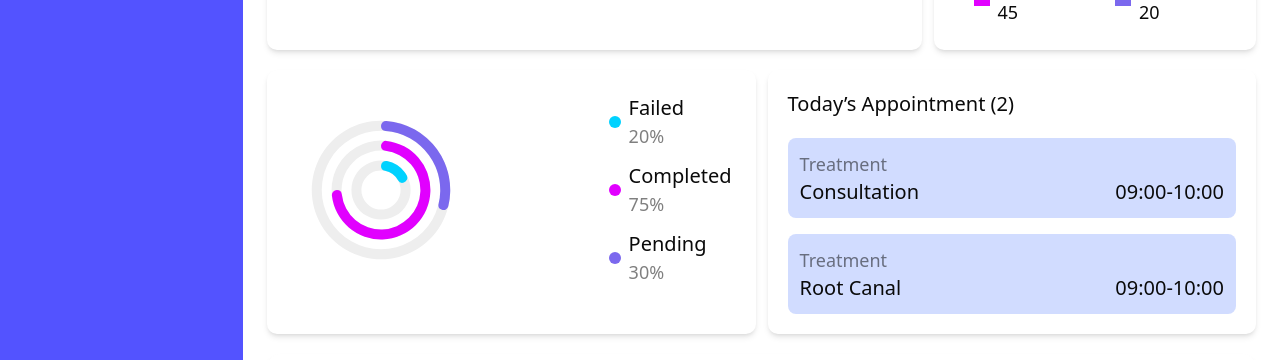
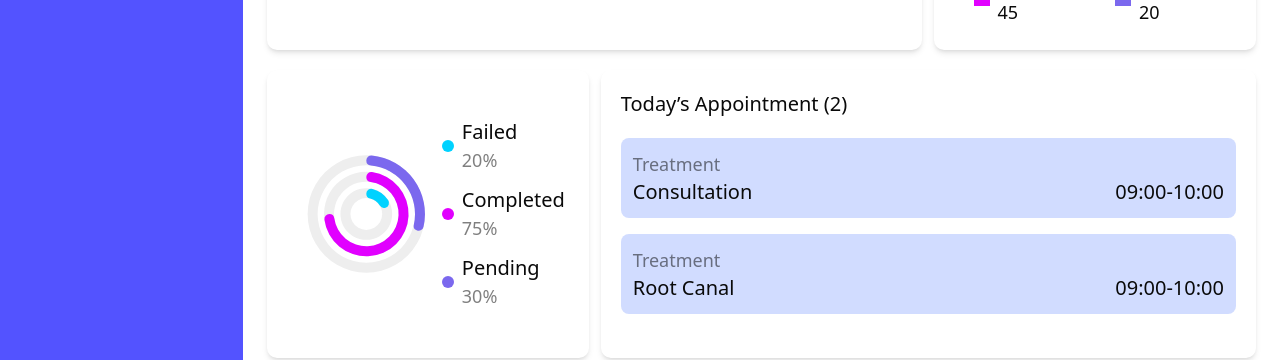
Before and after one commit to quantum-builds/aspire-consent, a Next.js app: page /dentist/dashboard in a window 1280 px wide. Shown: the part 592-952 px from the top of the page. Built offline with nearby package versions, Linux system fonts and the light colour scheme.

Commit message:
feat:forgot-password

```diff
--- a/src/app/dentist/(with-layout)/dashboard/components/RadialProgressChart.tsx
+++ b/src/app/dentist/(with-layout)/dashboard/components/RadialProgressChart.tsx
@@ -57,7 +57,7 @@
   return (
     <div className="w-full p-6 bg-white rounded-lg shadow-md h-full my-auto ">
       <div className="flex items-center justify-between flex-row md:flex-col lg:flex-row ">
-        <div className="w-[180px] h-[180px] relative">
+        <div className="w-[180px] h-[180px] xl:w-60 xl:h-60 relative">
           <ResponsiveContainer width="100%" height="100%">
             <RadialBarChart
               innerRadius="30%"
@@ -84,7 +84,7 @@
           </ResponsiveContainer>
         </div>
 
-        <div className="flex flex-col md:flex-row lg:flex-col 2xl:flex-row mx-0 2xl:mx-auto gap-3">
+        <div className="flex flex-col md:flex-row lg:flex-col gap-3">
           {data.map((entry, index) => (
             <div key={index} className="flex items-center gap-2">
               <div
--- a/src/app/dentist/(with-layout)/dashboard/page.tsx
+++ b/src/app/dentist/(with-layout)/dashboard/page.tsx
@@ -62,13 +62,13 @@
             <RadialProgressChart />
           </div>
         </div>
-        <div className="hidden lg:grid grid-cols-2 col-span-3 gap-3">
+        <div className="hidden lg:grid grid-cols-2 xl:grid-cols-3 col-span-3 gap-3">
           {/*  */}
-          <div className="">
+          <div className="col-span-1">
             <RadialProgressChart />
           </div>
           {/*  */}
-          <div className="">
+          <div className="col-span-1 xl:col-span-2">
             <AppointmentCard />
           </div>
         </div>
--- a/src/app/login/page.tsx
+++ b/src/app/login/page.tsx
@@ -19,6 +19,7 @@
 import toast from "react-hot-toast";
 import { useRouter } from "next/navigation";
 import { AspireConsentBlackLogo } from "@/asssets";
+import Link from "next/link";
 
 // Define the login form schema with Zod
 const loginFormSchema = z.object({
@@ -220,14 +221,14 @@
                   </FormItem>
                 )}
               /> */}
-              {/* <div className="text-sm">
+              <div className="text-sm">
                 <Link
                   href="/forgot-password"
                   className="text-indigo-500 hover:text-indigo-600"
                 >
                   Forgot Password?
                 </Link>
-              </div> */}
+              </div>
             </div>
 
             <div>
```
